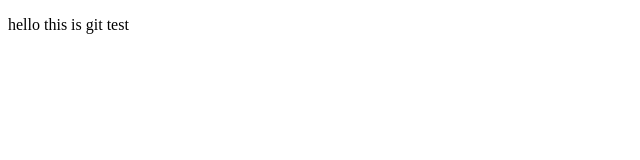
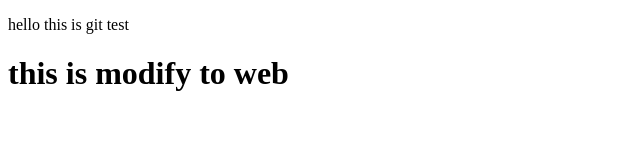
Before and after one commit to tanvirpctg/first-test, a plain HTML site: page index.html in a window 1280 px wide. Shown: the whole page, without its empty margins (0-640 px from the left). Drawn offline with Linux system fonts and the light colour scheme.

Commit message:
Update index.html

```diff
--- a/index.html
+++ b/index.html
@@ -8,5 +8,6 @@
 </head>
 <body>
     <p> hello this is git test</p>
+    <h1> this is modify to web</h1>
 </body>
 </html>
```
